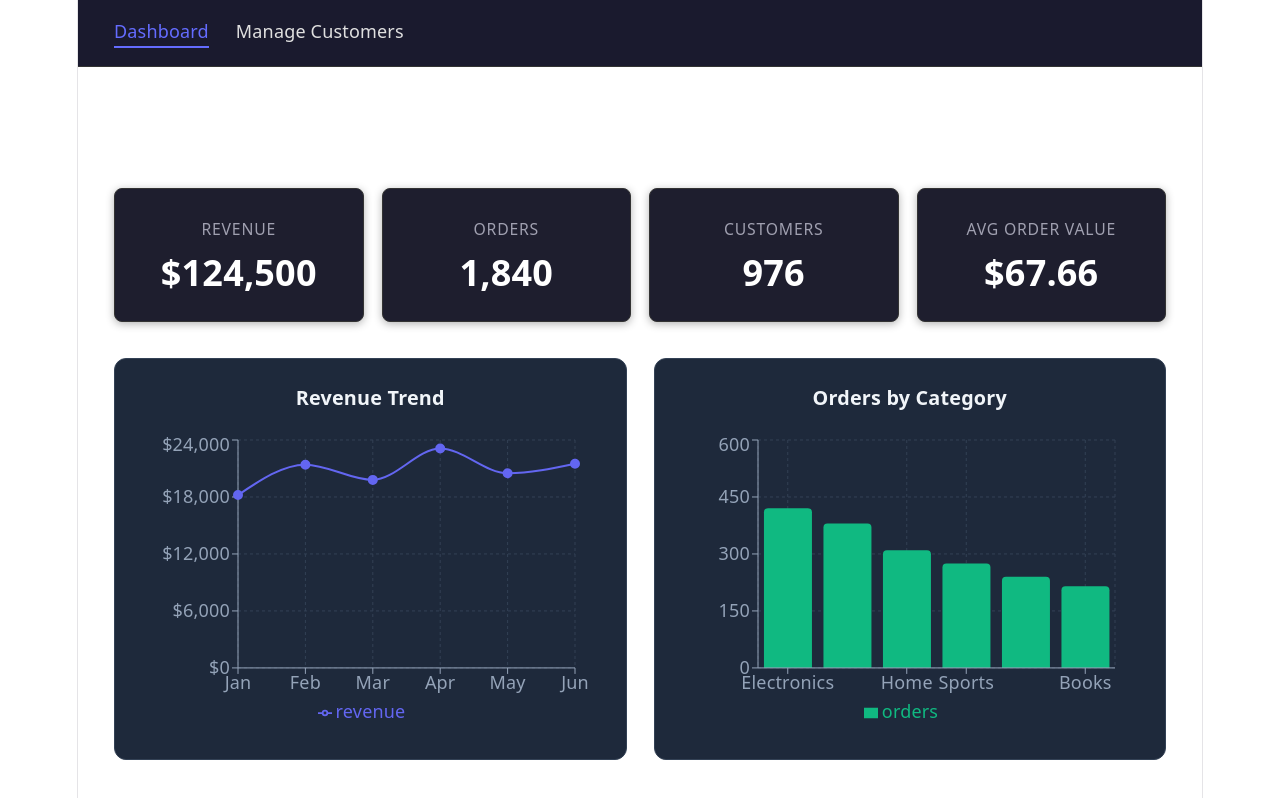
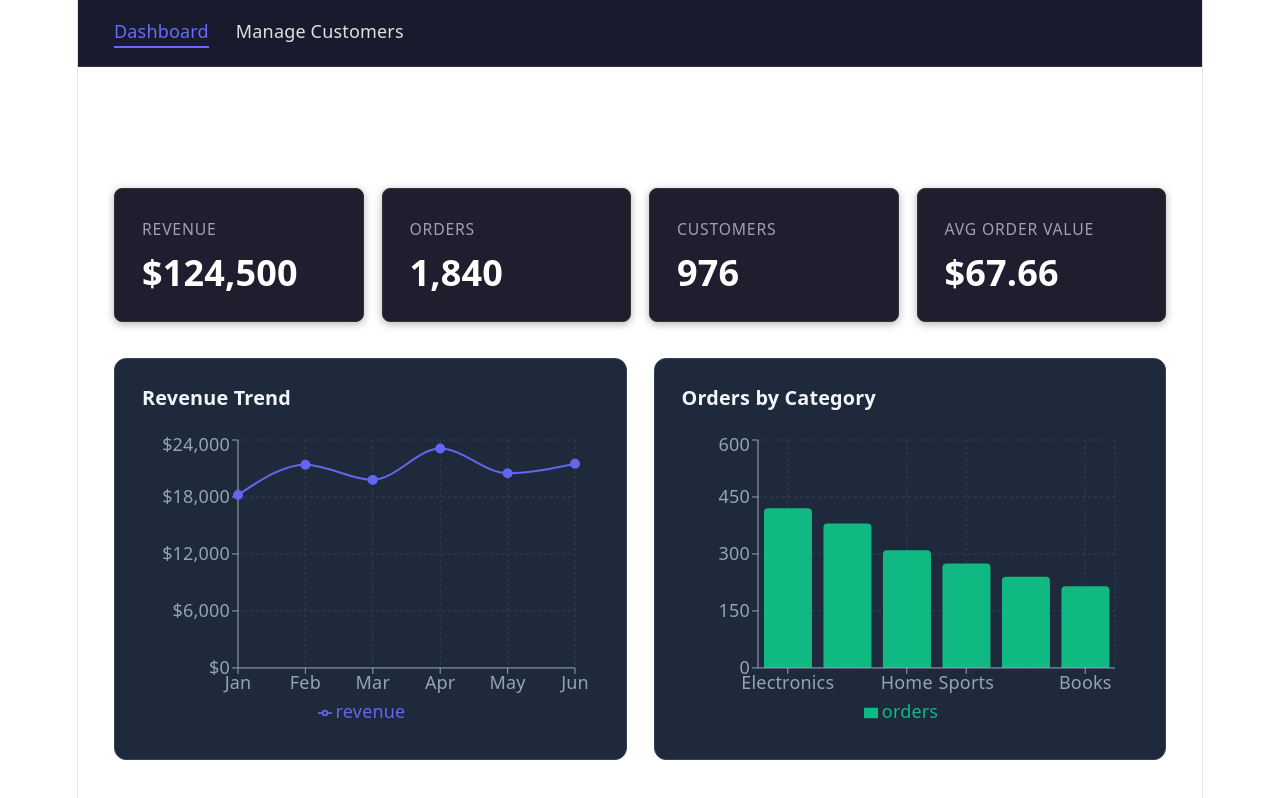
Before and after one commit to Fenil15/TestRepo5, a React (Vite) app in the folder frontend/: page /dashboard in a window 1280 px wide. Built offline with nearby package versions, Linux system fonts and the light colour scheme.

Commit message:
feat: left-align Dashboard page labels
Implements: #33

Co-Authored-By: DHQ Factory <fenil@dronahq.com>

```diff
--- a/frontend/src/components/KPICard.css
+++ b/frontend/src/components/KPICard.css
@@ -16,6 +16,7 @@
   color: #a0a0b0;
   text-transform: uppercase;
   letter-spacing: 0.05em;
+  text-align: left;
 }
 
 .kpi-card__value {
@@ -24,10 +25,12 @@
   font-weight: 700;
   color: #ffffff;
   line-height: 1.2;
+  text-align: left;
 }
 
 .kpi-card__subtitle {
   margin: 0;
   font-size: 0.8rem;
   color: #646cff;
+  text-align: left;
 }
--- a/frontend/src/pages/Dashboard.css
+++ b/frontend/src/pages/Dashboard.css
@@ -1,5 +1,6 @@
 .dashboard-page {
   max-width: 1200px;
+  text-align: left;
 }
 
 .dashboard-page h1 {
```
